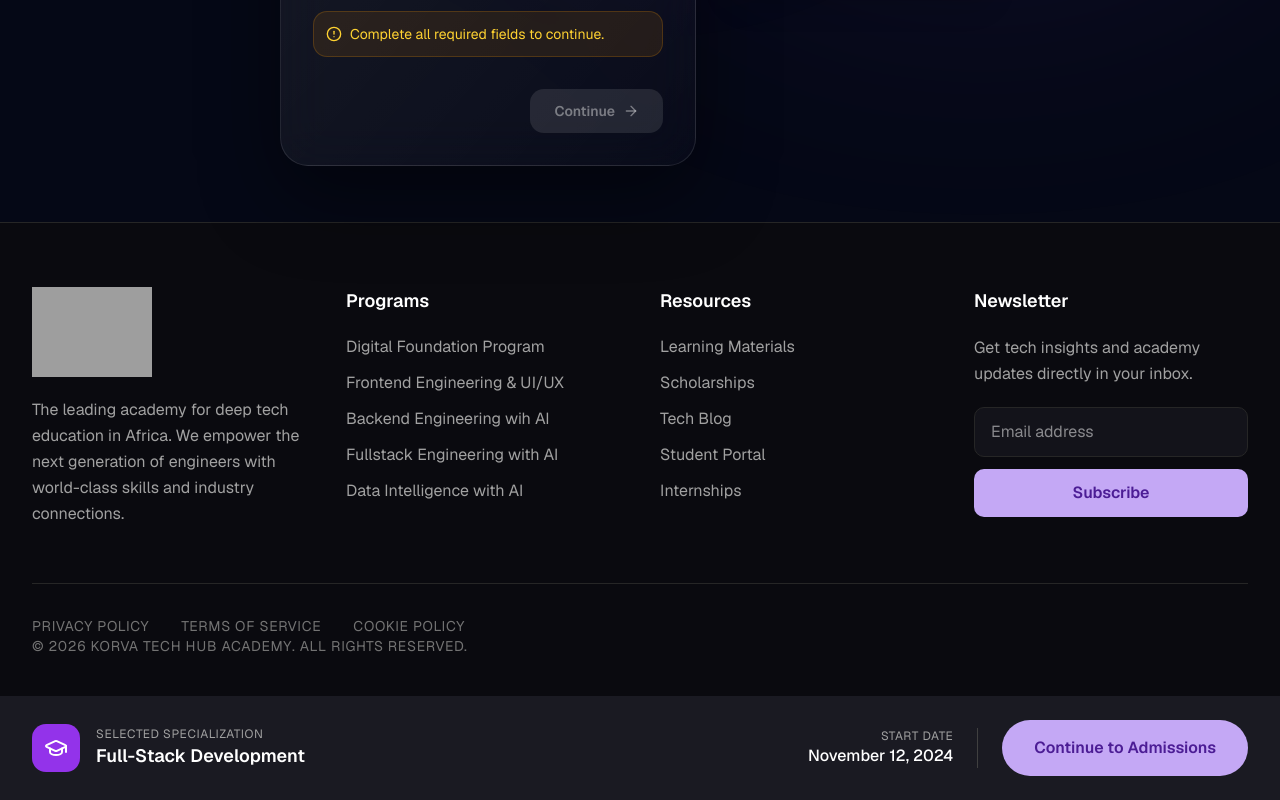
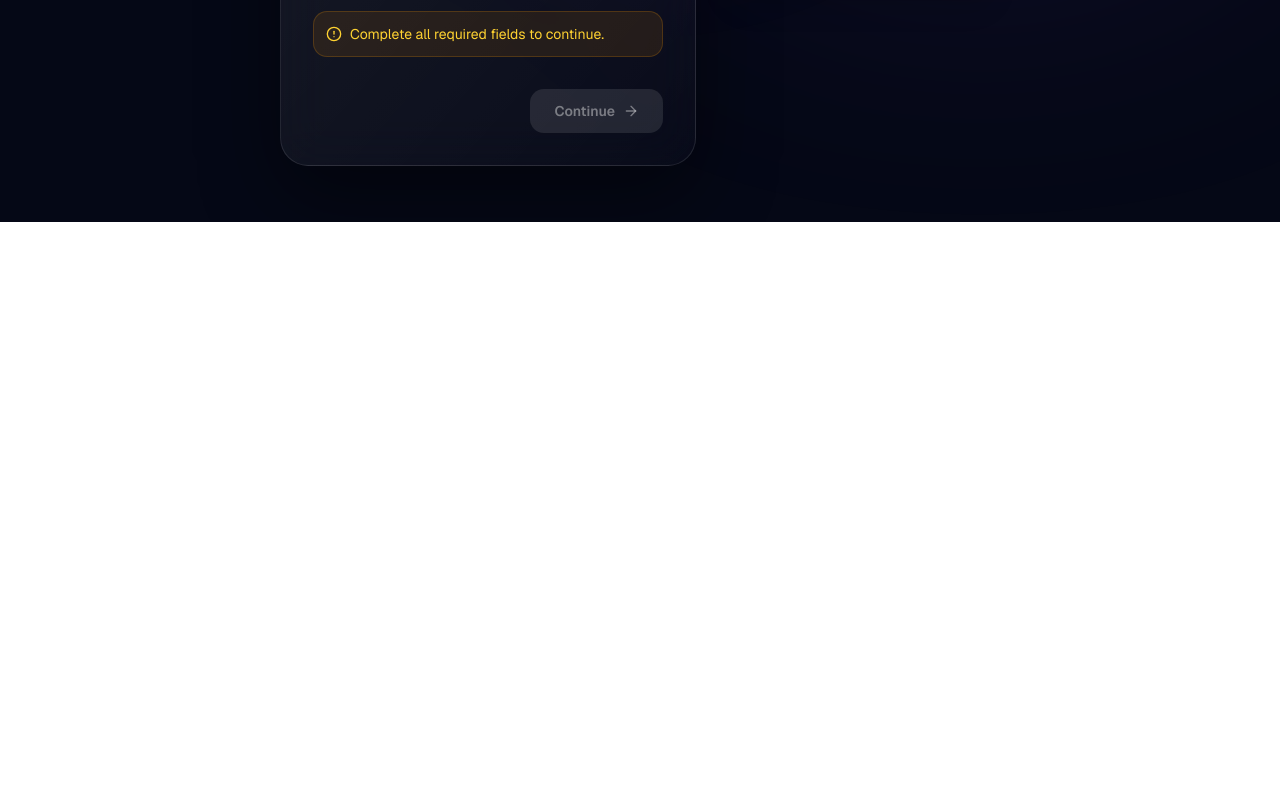
Before and after one commit to De-Slorex1/Korva-Tech-Hub, a Next.js app: page /enrollment in a window 1280 px wide. Shown: the part 689-1489 px from the top of the page. After the commit the page ends 911 px from the top, so only its background shows below. Built offline with nearby package versions, Linux system fonts and the light colour scheme; grey boxes are pictures that could not be loaded.

Commit message:
fully loaded

```diff
--- a/app/enrollment/page.tsx
+++ b/app/enrollment/page.tsx
@@ -1,6 +1,5 @@
 import { SiteHeader } from "@/components/site-header"
 import { EnrollmentWizard } from "@/components/enrollment-wizard"
-import { SiteFooter } from "@/components/site-footer"
 
 export default function Page() {
   return (
@@ -16,8 +15,6 @@ export default function Page() {
         <div className="mx-auto max-w-3xl px-6 py-14">
           <EnrollmentWizard />
         </div>
-
-        <SiteFooter />
       </div>
     </main>
   )
```
